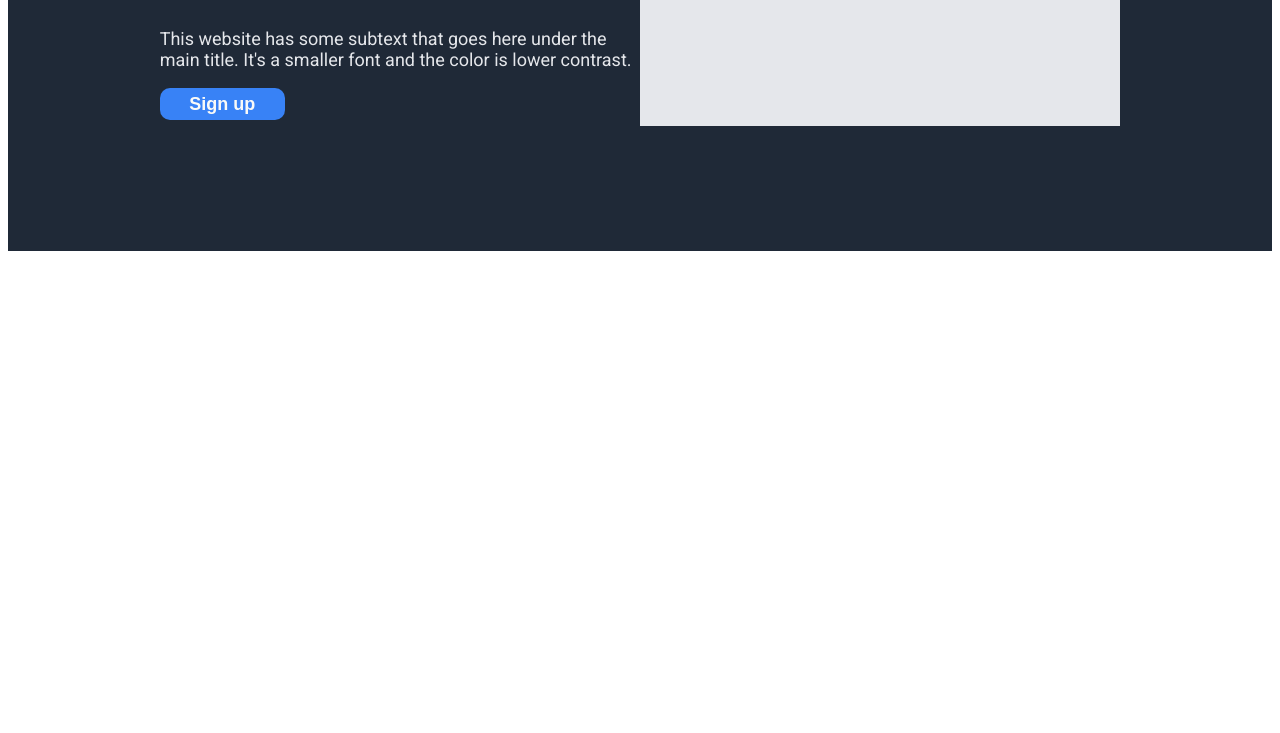
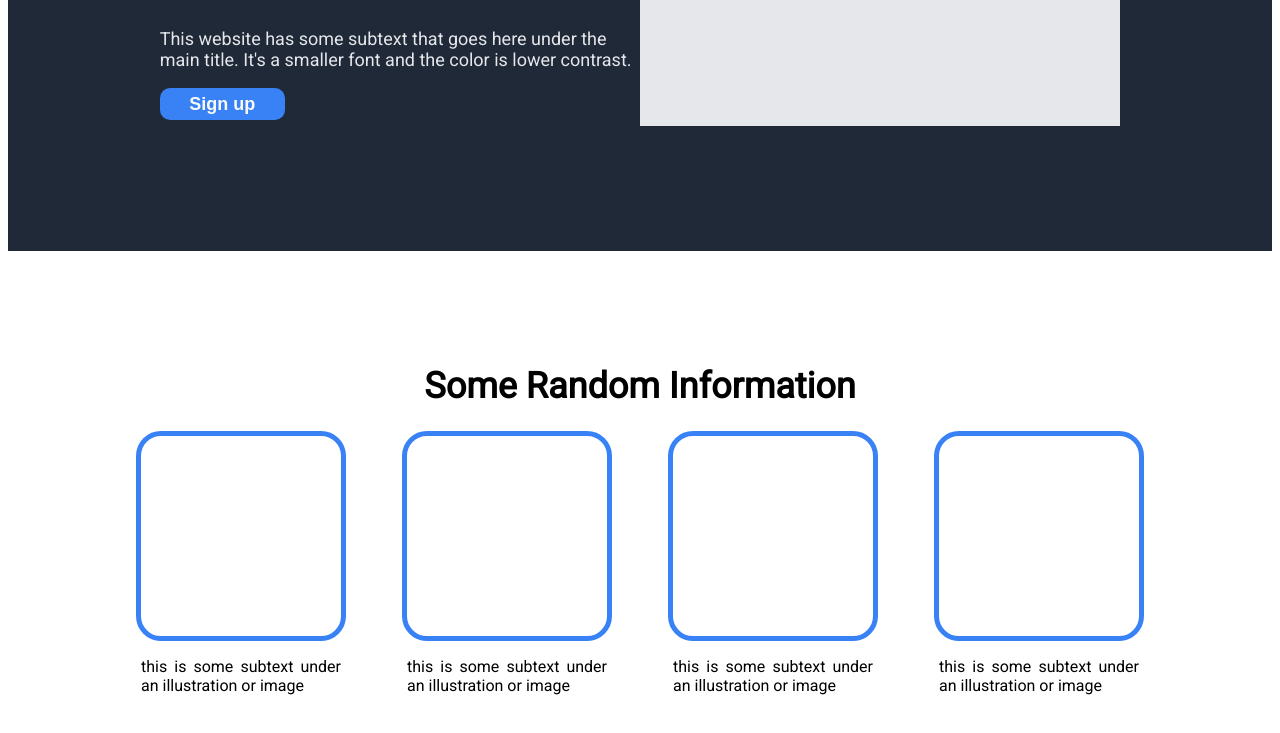
Before and after one commit to Willbraken/TOP-landingpage, a plain HTML site: page index.html in a window 1280 px wide. Shown: the part 379-1112 px from the top of the page. Before the commit the page ends 800 px from the top, so only its background shows below. Drawn offline with Linux system fonts and the light colour scheme.

Commit message:
add random info section

```diff
--- a/index.html
+++ b/index.html
@@ -24,9 +24,31 @@
         <h1 class="herotext">This website is awesome.</h1>
         <p class="herop">This website has some subtext that goes here under the main title. It's a smaller font and the color is lower contrast.</p>
         <button class ="signup">Sign up</button>
+        <div class="blankdiv">  </div>
         <div class="placeholderimg">this is a placeholder for an image</div>
     </div>
 
+    <div class="randinfosection">
+        <h1 class="randinfo">Some Random Information</h1>
+        <div class="cards">
+            <div class="boxcontainer">
+                <div class="box"></div>
+                <p class="boxtext">this is some subtext under an illustration or image</p>
+            </div>
+            <div class="boxcontainer">
+                <div class="box"></div>
+                <p class="boxtext">this is some subtext under an illustration or image</p>
+            </div>
+            <div class="boxcontainer">
+                <div class="box"></div>
+                <p class="boxtext">this is some subtext under an illustration or image</p>
+            </div>
+            <div class="boxcontainer">
+                <div class="box"></div>
+                <p class="boxtext">this is some subtext under an illustration or image</p>
+            </div>
+        </div>
+    </div>
 
 </body>
 </html>
--- a/style.css
+++ b/style.css
@@ -39,13 +39,14 @@ ul {
     flex-direction: column;
     flex-wrap: wrap;
     justify-content: center;
+    align-items: center;
 }
 
 .herotext {
     font-size: 48px;
     font-weight: bolder;
     color: #F9FAF8;
-    width: 50%
+    width: 50%;
 }
 
 .herop {
@@ -63,6 +64,12 @@ ul {
     font-size: 18px;
     font-weight: bold;
     color: #F9FAF8;
+    align-self: baseline;
+}
+
+.blankdiv {
+    display: block;
+    height: 100%;
 }
 
 .placeholderimg {
@@ -72,3 +79,45 @@ ul {
     line-height: 150px;
     text-align: center;
 }
+
+.randinfosection {
+    background-color: white;
+    height: 550px;
+    display: flex;
+    flex-direction: column;
+    justify-content: center;
+}
+
+.randinfo {
+    font-size: 36px;
+    font-weight: bolder;
+    text-align: center;
+}
+
+.cards {
+    display: flex;
+    justify-content: center;
+    gap: 16px;
+}
+
+.boxcontainer {
+    width: 250px;
+    display: flex;
+    flex-direction: column;
+    align-items: center;
+}
+
+.box {
+    height: 200px;
+    width: 200px;
+    border-style: solid;
+    border-width: 5px;
+    border-color: #3882F6;
+    border-radius: 25px;
+}
+
+.boxtext {
+    width: 200px;
+    height: auto;
+    text-align: justify;
+}
```
